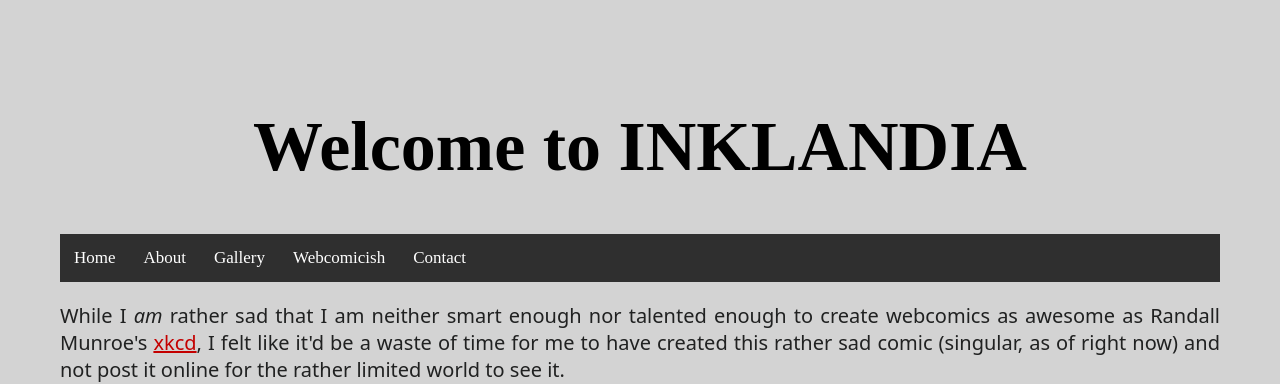
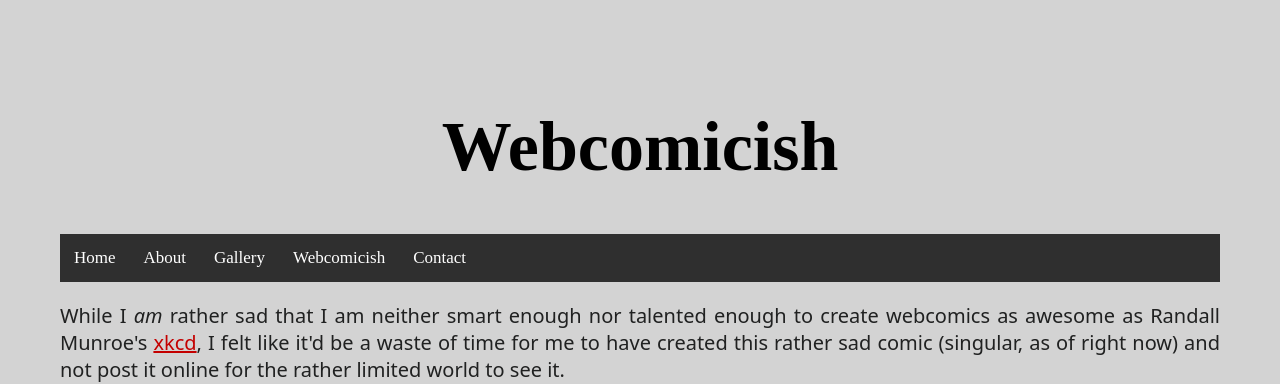
Before and after one commit to nionikr/nionikr.github.io, a plain HTML site: page webcomicish.html in a window 1280 px wide. Shown: the top 384 px of the page. Drawn offline with Linux system fonts and the light colour scheme.

Commit message:
H1 changed

```diff
--- a/webcomicish.html
+++ b/webcomicish.html
@@ -8,7 +8,7 @@
 
 <body>
 
-    <h1>Welcome to INKLANDIA</h1>
+    <h1>Webcomicish</h1>
     <div id="navbar">
         <a href="index.html">Home</a>
         <a href="about.html">About</a>
```
